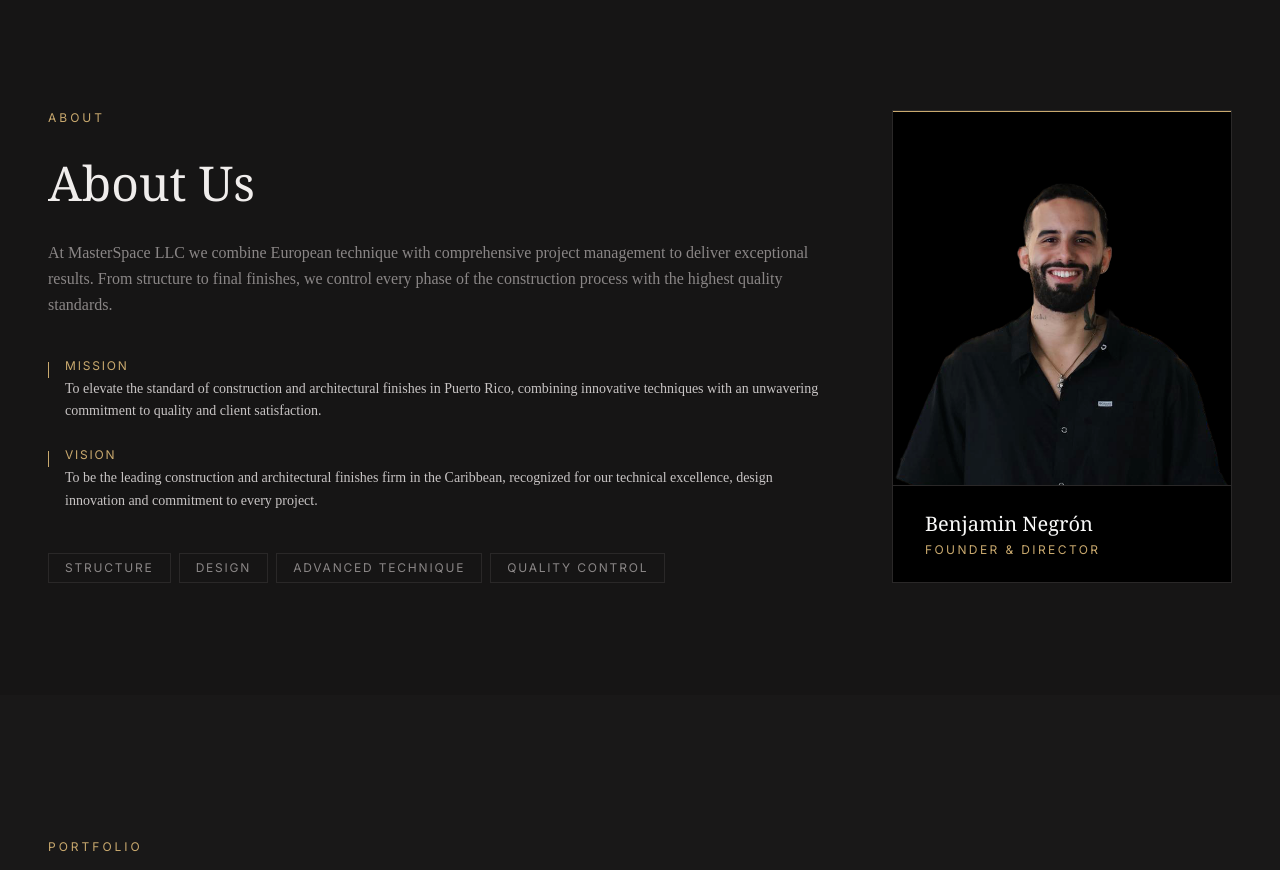
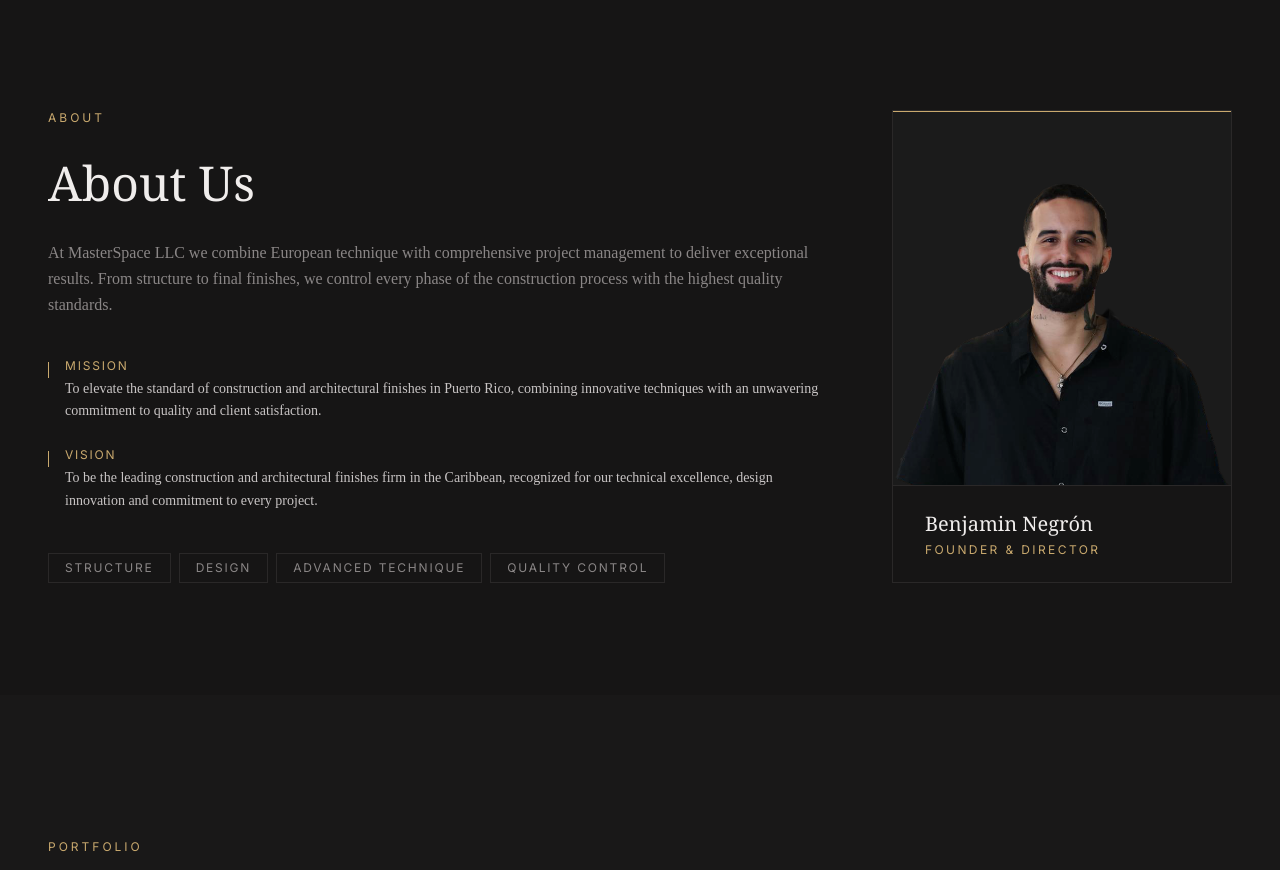
Before and after one commit to cfboy/masterspace, a React (Vite) app: page / in a window 1280 px wide. Shown: the part 2548-3418 px from the top of the page. Built offline with nearby package versions, Linux system fonts and the light colour scheme; a web font is replaced by a local one.

Commit message:
feat: add new light background image and update hero section logic for theme switching

```diff
--- a/src/components/sections/about.tsx
+++ b/src/components/sections/about.tsx
@@ -110,13 +110,13 @@ export function About() {
             whileInView={{ opacity: 1, x: 0 }}
             viewport={{ once: true }}
             transition={{ duration: 0.9, delay: 0.1, ease: [0.16, 1, 0.3, 1] }}
-            className="border-border bg-ms-black relative flex flex-col overflow-hidden border"
+            className="border-border bg-card relative flex flex-col overflow-hidden border"
           >
             {/* Gold top line */}
             <div className="bg-ms-gold absolute top-0 right-0 left-0 z-10 h-px" />
 
             {/* Cutout photo fills the card, anchored to bottom */}
-            <div className="flex min-h-72 flex-1 items-end justify-center pt-10">
+            <div className="flex min-h-72 flex-1 items-end justify-center pt-10 bg-ms-graphite/30">
               <img
                 src={founderPhoto}
                 alt="Benjamin Negrón"
@@ -127,7 +127,7 @@ export function About() {
             {/* Name bar */}
             <div className="border-border flex items-center justify-between border-t px-8 py-6">
               <div>
-                <p className="font-display text-ms-white text-xl">Benjamin Negrón</p>
+                <p className="font-display text-foreground text-xl">Benjamin Negrón</p>
                 <p className="text-ms-gold mt-1 font-sans text-xs tracking-[0.2em] uppercase">
                   {t('about.founder_role')}
                 </p>
--- a/src/components/sections/hero.tsx
+++ b/src/components/sections/hero.tsx
@@ -1,8 +1,11 @@
+import { useEffect, useState } from 'react';
+
 import { useTranslation } from 'react-i18next';
 
 import { motion } from 'framer-motion';
 
-import heroBg from '@/assets/top-view-dark-background-texture.jpg';
+import heroBgDark from '@/assets/top-view-dark-background-texture.jpg';
+import heroBgLight from '@/assets/old-grey-wall-grunge-concrete-background-with-natural-cement-texture.jpg';
 import watermarkUrl from '@/assets/watermark/white-watermark@2x.png';
 
 const fadeUp = {
@@ -17,6 +20,18 @@ const stagger = {
 
 export function Hero() {
   const { t } = useTranslation();
+  const [isLight, setIsLight] = useState(false);
+
+  useEffect(() => {
+    const root = document.documentElement;
+    const update = () => setIsLight(root.classList.contains('light'));
+    update();
+    const observer = new MutationObserver(update);
+    observer.observe(root, { attributeFilter: ['class'] });
+    return () => observer.disconnect();
+  }, []);
+
+  const heroBg = isLight ? heroBgLight : heroBgDark;
 
   return (
     <section
--- a/src/i18n/index.ts
+++ b/src/i18n/index.ts
@@ -13,7 +13,7 @@ i18n
       es: { translation: es },
       en: { translation: en },
     },
-    fallbackLng: 'es',
+    fallbackLng: 'en',
     supportedLngs: ['es', 'en'],
     detection: {
       order: ['localStorage', 'navigator'],
```
Also changed, not shown: 1 other file (tests, documents, lock files or other folders).
